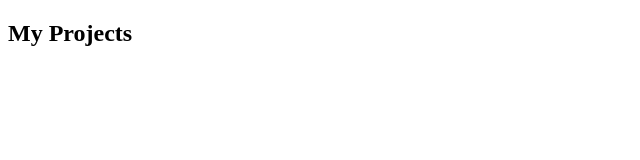
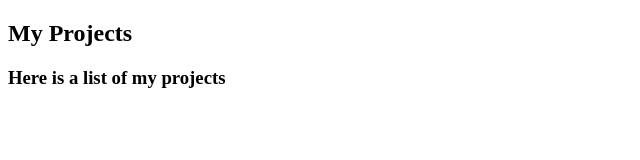
Before and after one commit to cernanb/cab-dev-2017-gatsby, a Gatsby site: page /projects in a window 1280 px wide. Shown: the whole page, without its empty margins (0-640 px from the left). Built offline with nearby package versions, Linux system fonts and the light colour scheme; Gatsby itself is replaced by a stand-in of ours.

Commit message:
Update projects component

```diff
--- a/package.json
+++ b/package.json
@@ -5,6 +5,7 @@
   "author": "Kyle Mathews <mathews.kyle@gmail.com>",
   "dependencies": {
     "gatsby": "^1.0.1",
+    "gatsby-cli": "^1.1.41",
     "gatsby-link": "^1.0.1",
     "gatsby-plugin-react-helmet": "^1.0.1",
     "react-typist": "^1.1.1"
--- a/src/pages/projects.js
+++ b/src/pages/projects.js
@@ -4,6 +4,7 @@ const Projects = () => {
   return (
     <div>
       <h2>My Projects</h2>
+      <h3>Here is a list of my projects</h3>
     </div>
   )
 }
```
Also changed, not shown: 1 other file.
